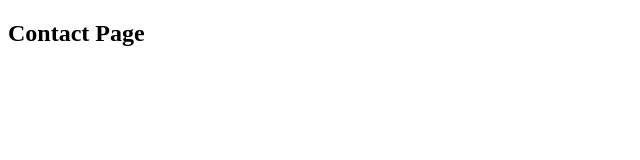
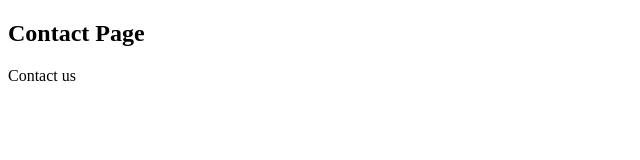
Before and after one commit to Hashikha123/project2, a plain HTML site: page contact.html in a window 1280 px wide. Shown: the full height of the page, 0-640 px from the left. Drawn offline with Linux system fonts and the light colour scheme.

Commit message:
Update contact.html

```diff
--- a/contact.html
+++ b/contact.html
@@ -7,5 +7,6 @@
 </head>
 <body>
     <h2>Contact Page</h2>
+    <p>Contact us</p>
 </body>
 </html>
```
